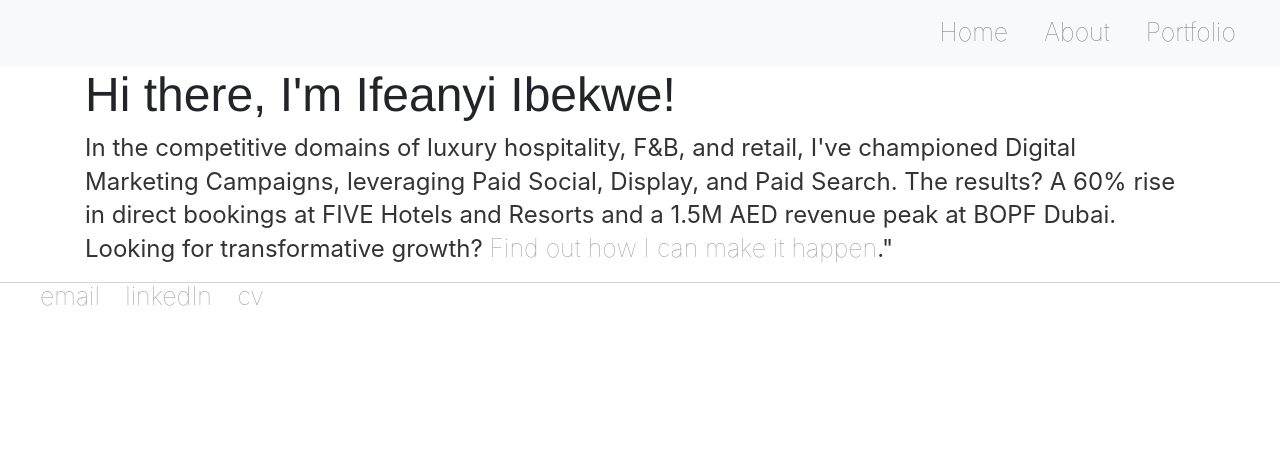
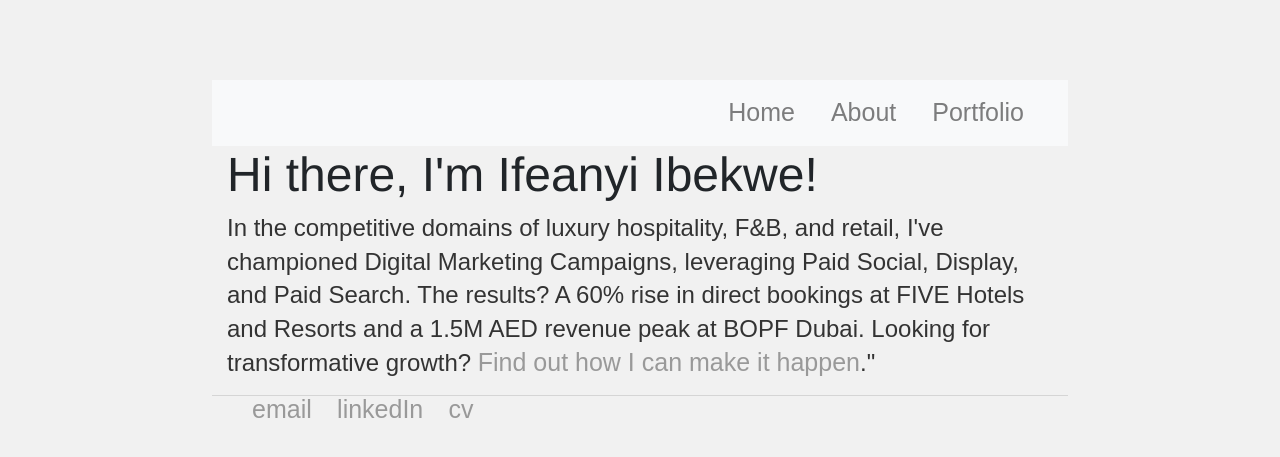
Before and after one commit to IfeanyiIbekwe/ifeanyiibekwe.github.io, a Jekyll site: the page built from index.html, in a window 1280 px wide. Shown: the top 457 px of the page. Built offline with Jekyll 4.4.1, drawn with Linux system fonts in a browser that asks for light colours.

Commit message:
Update default.html

```diff
--- a/_layouts/default.html
+++ b/_layouts/default.html
@@ -82,4 +82,23 @@ h1 { font-size: 3em;  }
 h2 { font-size: 2.7em; }
 h3 { font-size: 2.3em; }
 h4 { font-size: 1.9em; }
+
+/* For 1024 Resolution */
+@media only screen
+and (min-device-width : 768px)
+	{
+
+	body {
+    background-color: #f1f1f1;
+    padding: 20px;
+    font-family: Arial;
+	margin: 60px auto;
+	width: 70%;
+}}
+
+/* Center website */
+.main {
+    max-width: 1000px;
+    margin: auto;
+}
 </style>
```
